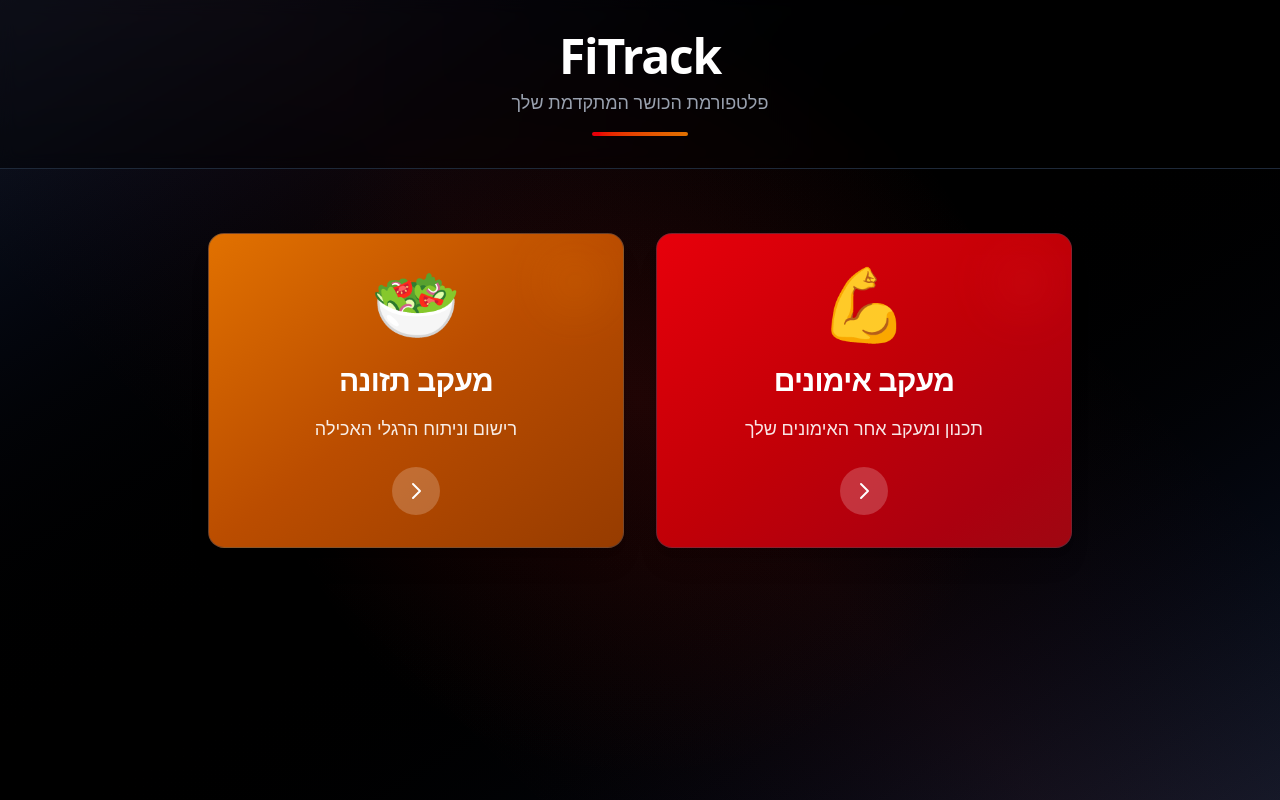
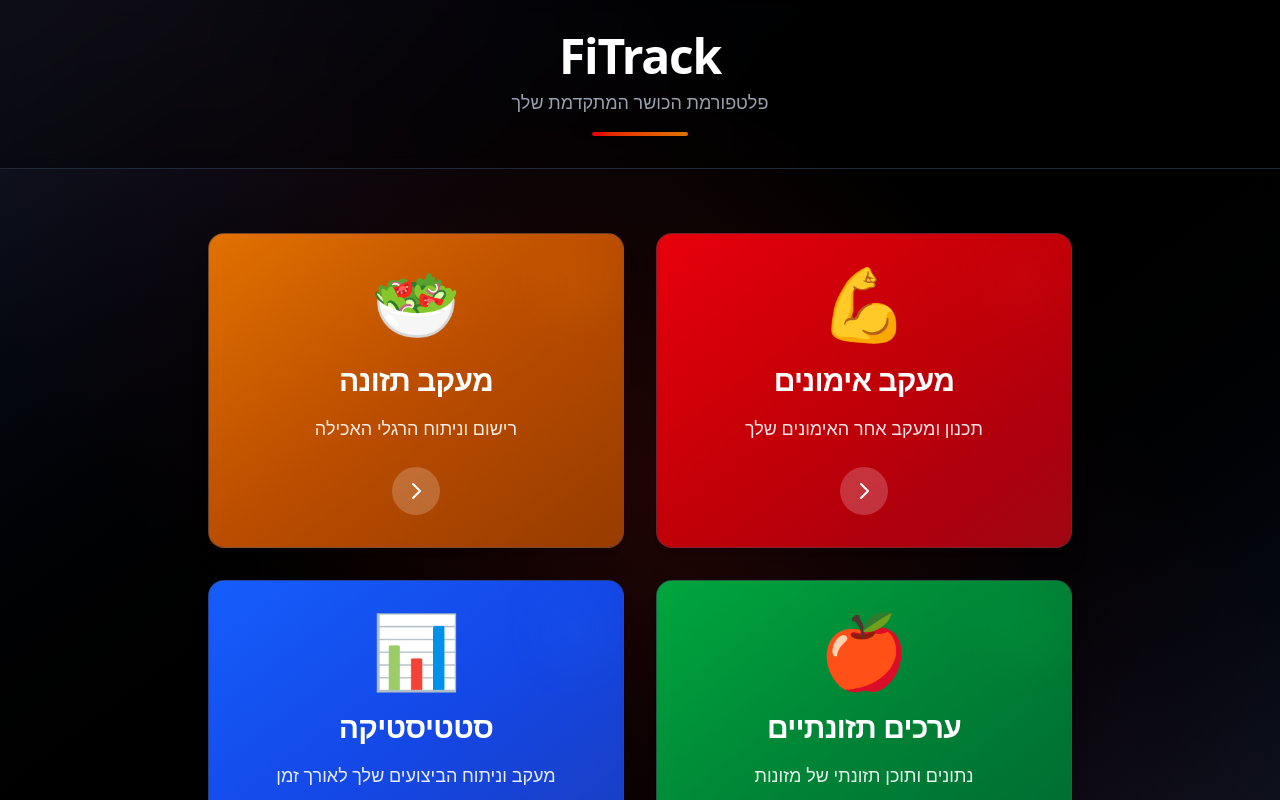
Before and after one commit to RonShlomo/fitrack, a Next.js app: page / in a window 1280 px wide. Shown: the top 800 px of the page. Built offline with nearby package versions, Linux system fonts and the light colour scheme.

Commit message:
add pages

```diff
--- /dev/null
+++ b/src/app/nutrition-values/page.js
@@ -0,0 +1,8 @@
+export default function NutritionValuesPage() {
+    return (
+      <div className="min-h-screen flex flex-col items-center justify-center bg-gradient-to-br from-green-900 via-black to-green-900 text-white">
+        <h1 className="text-5xl font-bold mb-4">ערכים תזונתיים</h1>
+        <p className="text-lg text-gray-300">עמוד זה יכיל בעתיד מידע על ערכים תזונתיים של מזונות.</p>
+      </div>
+    );
+}
--- a/src/app/page.tsx
+++ b/src/app/page.tsx
@@ -19,8 +19,27 @@ export default function Home() {
       gradient: "from-amber-600 via-amber-700 to-amber-800",
       hoverGradient: "from-amber-500 via-amber-600 to-amber-700",
       accent: "bg-amber-500/20"
+    },
+    {
+      title: "ערכים תזונתיים",
+      description: "נתונים ותוכן תזונתי של מזונות",
+      href: "/nutrition-values",
+      icon: "🍎",
+      gradient: "from-green-600 via-green-700 to-green-800",
+      hoverGradient: "from-green-500 via-green-600 to-green-700",
+      accent: "bg-green-500/20"
+    },
+    {
+      title: "סטטיסטיקה",
+      description: "מעקב וניתוח הביצועים שלך לאורך זמן",
+      href: "/statistics",
+      icon: "📊",
+      gradient: "from-blue-600 via-blue-700 to-blue-800",
+      hoverGradient: "from-blue-500 via-blue-600 to-blue-700",
+      accent: "bg-blue-500/20"
     }
-  ]
+  ];
+
 
   return (
     <div className="min-h-screen bg-gradient-to-br from-gray-900 via-black to-gray-900 relative overflow-hidden">
--- /dev/null
+++ b/src/app/statistics/page.js
@@ -0,0 +1,8 @@
+export default function StatisticsPage() {
+    return (
+      <div className="min-h-screen flex flex-col items-center justify-center bg-gradient-to-br from-blue-900 via-black to-blue-900 text-white">
+        <h1 className="text-5xl font-bold mb-4">סטטיסטיקה</h1>
+        <p className="text-lg text-gray-300">עמוד זה יוצג כאן בעתיד עם נתונים סטטיסטיים של המשתמש.</p>
+      </div>
+    );
+}
```
